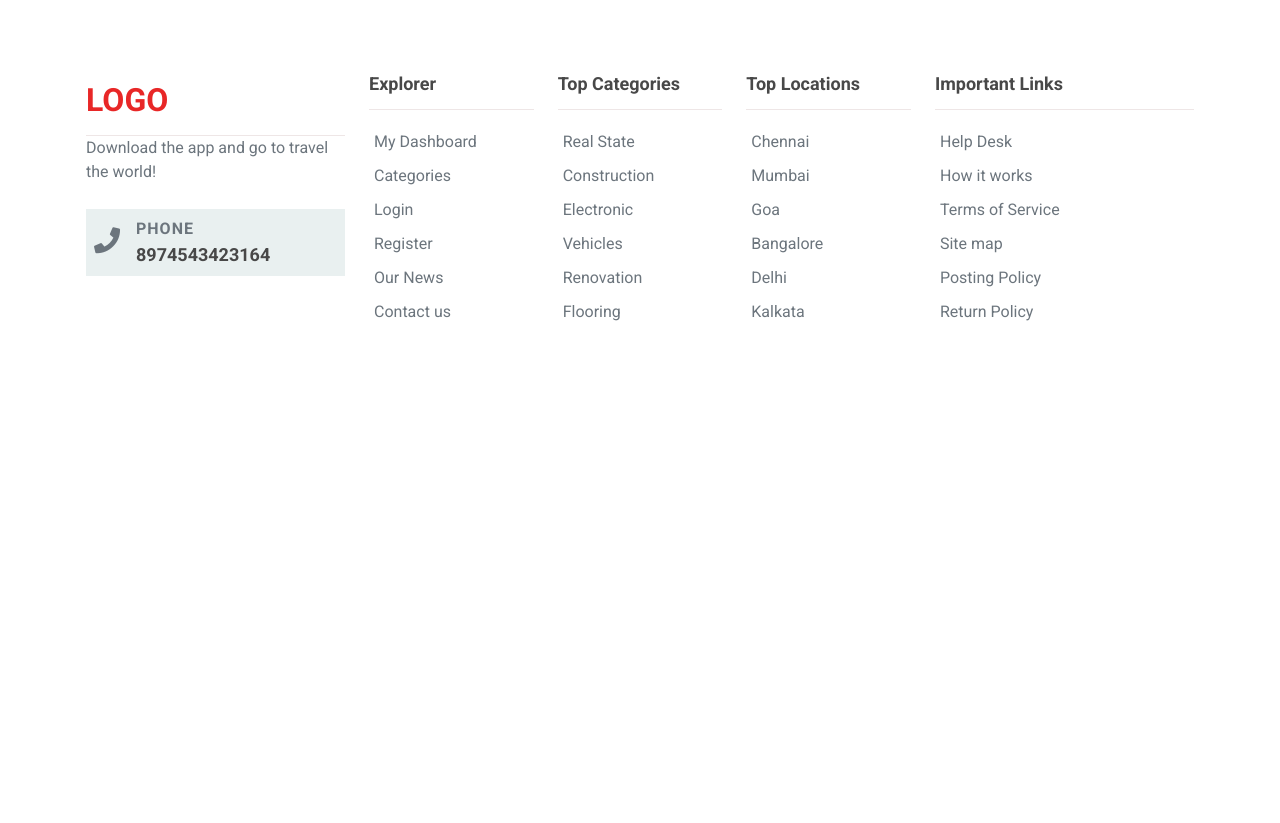
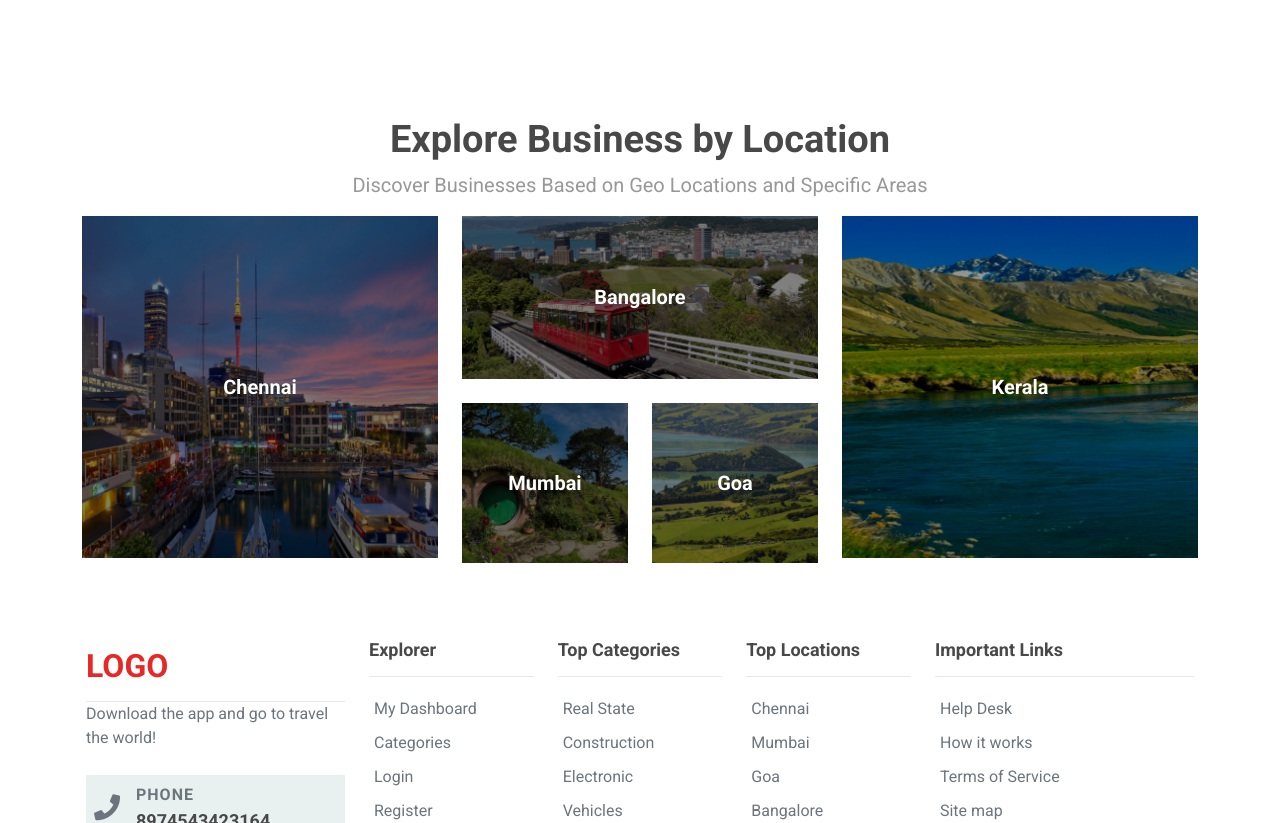
Before and after one commit to noyon-podder/constructional-website, a plain HTML site: page index.html in a window 1280 px wide. Shown: the part 508-1331 px from the top of the page. Before the commit the page ends 878 px from the top, so only its background shows below. Drawn offline with nearby package versions, Linux system fonts and the light colour scheme.

Commit message:
[DONE] gallery section add this commit

```diff
--- a/css/style.css
+++ b/css/style.css
@@ -11,7 +11,7 @@
 07. header section
 08. hero section
 09. slider section
-10. location section
+10. gallery section
 11. featured listing section
 12. explore section
 13. plan section
@@ -84,16 +84,23 @@ li {
   max-width: 1440px;
   margin: 0 auto;
 }
-
+img {
+  width: 100%;
+}
 /*
 ********************************
-5. Section - margins and padding
+05. Section - margins and padding
 ********************************
 */
-section {
+.section {
   padding: 60px 0;
 }
-
+.section-heading-wrapper {
+  display: flex;
+  justify-content: center;
+  align-items: center;
+  flex-direction: column;
+}
 .section-heading {
   font-size: 38px;
   font-weight: 700;
@@ -102,7 +109,6 @@ section {
 .section-subheading {
   font-size: 20px;
   color: var(--text-color);
-  margin-top: 15px;
 }
 
 /*
@@ -180,6 +186,23 @@ section {
 
 /*
 ***********************
+ 10. Gallery Section
+***********************
+*/
+.image-wrapper {
+  position: relative;
+}
+.image-wrapper p {
+  position: absolute;
+  top: 50%;
+  left: 50%;
+  transform: translate(-50%, -50%);
+  color: var(--white-color);
+  font-size: 20px;
+  font-weight: 600;
+}
+/*
+***********************
 15. footer style
 ***********************
 */
--- a/index.html
+++ b/index.html
@@ -110,8 +110,8 @@
 
       <!-- main part start  -->
       <main>
-        <!-- hero section start  -->
-        <section class="hero-content">
+        <!-- ***************hero section start***************  -->
+        <section class="hero-content section">
            <div class="d-flex justify-content-center align-items-center flex-column">
             <h2 class="hero-title">How can we help you today?</h2>
             <p class="hero-subtitle">Your One-Stop Shop for Local Indian Businesses</p>
@@ -139,7 +139,65 @@
               </div>
 
         </section>
-        <!-- hero section end -->
+        <!-- ***************hero section end*************** -->
+
+        <!-- ************business location part start*************  -->
+
+        <section class="section">
+          <div class="container">
+            <!-- section title  -->
+            <div class="section-heading-wrapper">
+              <h2 class="section-heading">Explore Business by Location</h2>
+              <p class="section-subheading">Discover Businesses Based on Geo Locations and Specific Areas</p>
+            </div>
+
+
+            <!-- location-image  -->
+            <div class="location">
+              <div class="row">
+                <div class="col-md-4">
+                  <div class="image-wrapper">
+                    <img src="./images/gal1.jpg.png" alt="">
+                    <p>Chennai</p>
+                  </div>
+                </div>
+                <div class="col-md-4">
+
+
+                    <div class="image-wrapper">
+                      <img src="./images/gal2.jpg.png" alt="">
+                      <p>Bangalore</p>
+                    </div>
+
+
+
+                  <div class="row">
+                    <div class="col-md-6 gy-4">
+                      <div class="image-wrapper">
+                        <img src="./images/image 3.png" alt="">
+                        <p>Mumbai</p>
+                      </div>
+                    </div>
+                    <div class="col-md-6 gy-4">
+                      <div class="image-wrapper">
+                        <img src="./images/image 2.png" alt="">
+                        <p>Goa</p>
+                      </div>
+                    </div>
+                  </div>
+
+                </div>
+                <div class="col-md-4">
+                  <div class="image-wrapper">
+                    <img src="./images/image 4.png" alt="">
+                    <p>Kerala</p>
+                  </div>
+                </div>
+              </div>
+            </div>
+          </div>
+        </section>
+        <!-- ************business location part End*************  -->
       </main>
       <!-- main part end -->
 
```
Also changed, not shown: images/1.jpg (added), images/2.jpg (added), images/3.jpg (added), images/4.jpg (added), images/5.jpg (added), images/gal1.jpg.png (added), images/gal2.jpg.png (added), images/image 2.png (added), images/image 3.png (added), images/image 4.png (added).
